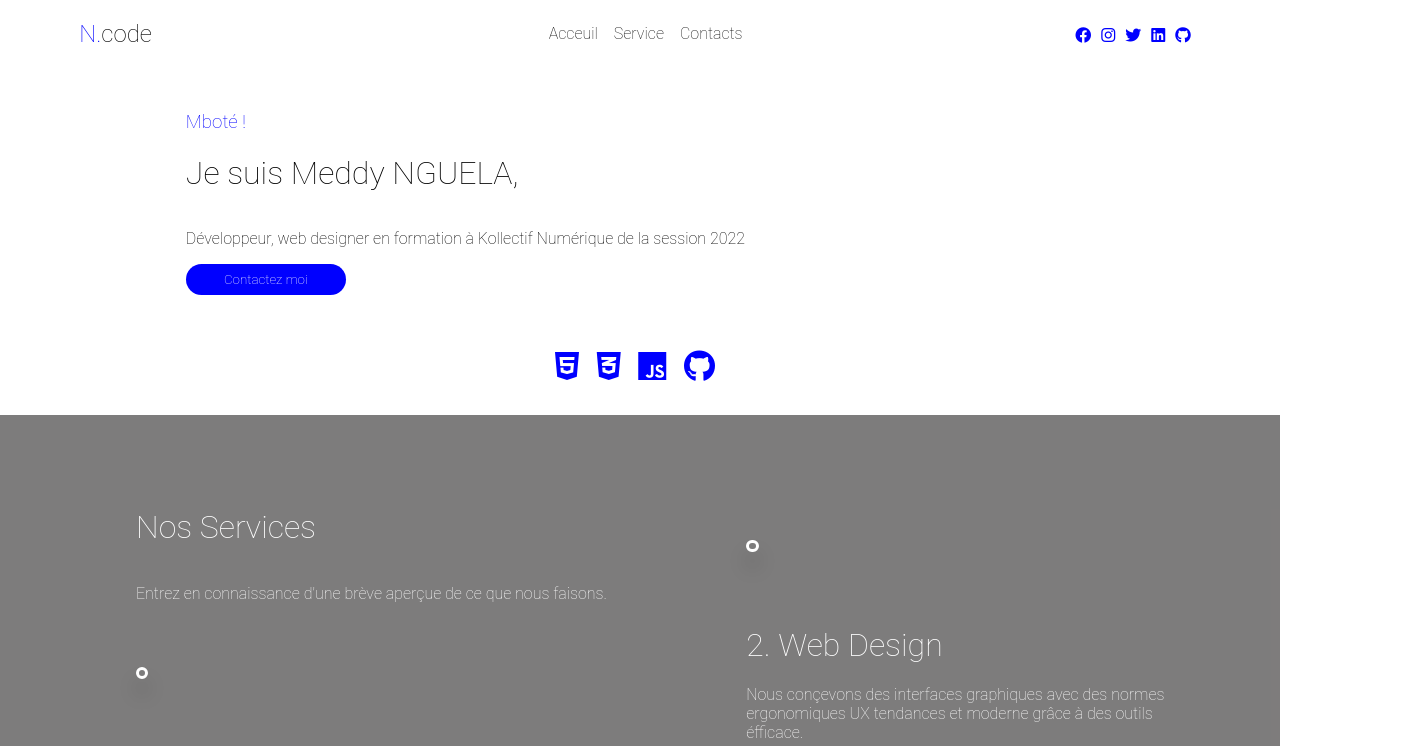
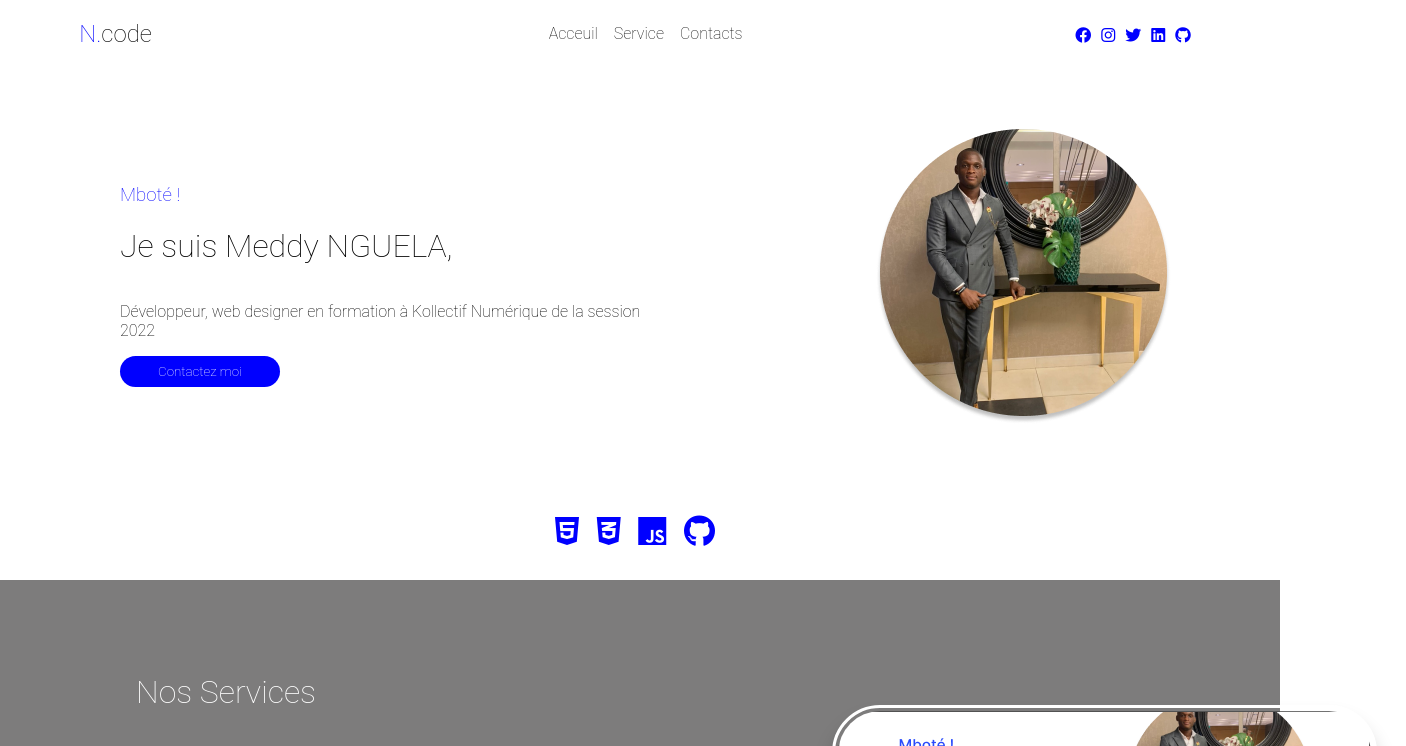
Before and after one commit to kollective-numerique/Meddy-portFolio, a plain HTML site: page index.html in a window 1280 px wide. Shown: the top 746 px of the page, 1406 px wide, since content can reach past the window. Drawn offline with Linux system fonts and the light colour scheme.

Commit message:
modification des codes

```diff
--- a/index.html
+++ b/index.html
@@ -4,7 +4,7 @@
     <meta charset="UTF-8" />
     <meta http-equiv="X-UA-Compatible" content="IE=edge" />
     <meta name="viewport" content="width=device-width, initial-scale=1.0" />
-    <link rel="icon" type="image/png" href="./asset/Ellipse 1.png" />
+    <link rel="icon" type="image/png" href="/assets/Ellipse 1.png" />
     <link rel="stylesheet" href="./css/index.css" />
     <link
       rel="stylesheet"
@@ -80,7 +80,7 @@
       <div class="partSeconde" id="container">
         <!-- IMAGE -->
         <div class="container">
-          <img class="Img" src="/asset/Ellipse 1.png" alt="" />
+          <img class="Img" src="/assets/Ellipse 1.png" alt="" />
         </div>
       </div>
     </div>
@@ -108,7 +108,7 @@
           >
           <div class="service-1">
             <div>
-              <img src="/asset/programming-IMG.png" alt="" class="Img">
+              <img src="/assets/programming-IMG.png" alt="" class="Img">
             </div>
 
             <div>
@@ -121,7 +121,7 @@
       <div class="right">
         <div id="container-2" class="container">
           <div>
-            <img src="/asset/Screen-Capture.png" class="Img-2" alt="">
+            <img src="/assets/Screen-Capture.png" class="Img-2" alt="">
           </div>
 
           <div>
```
